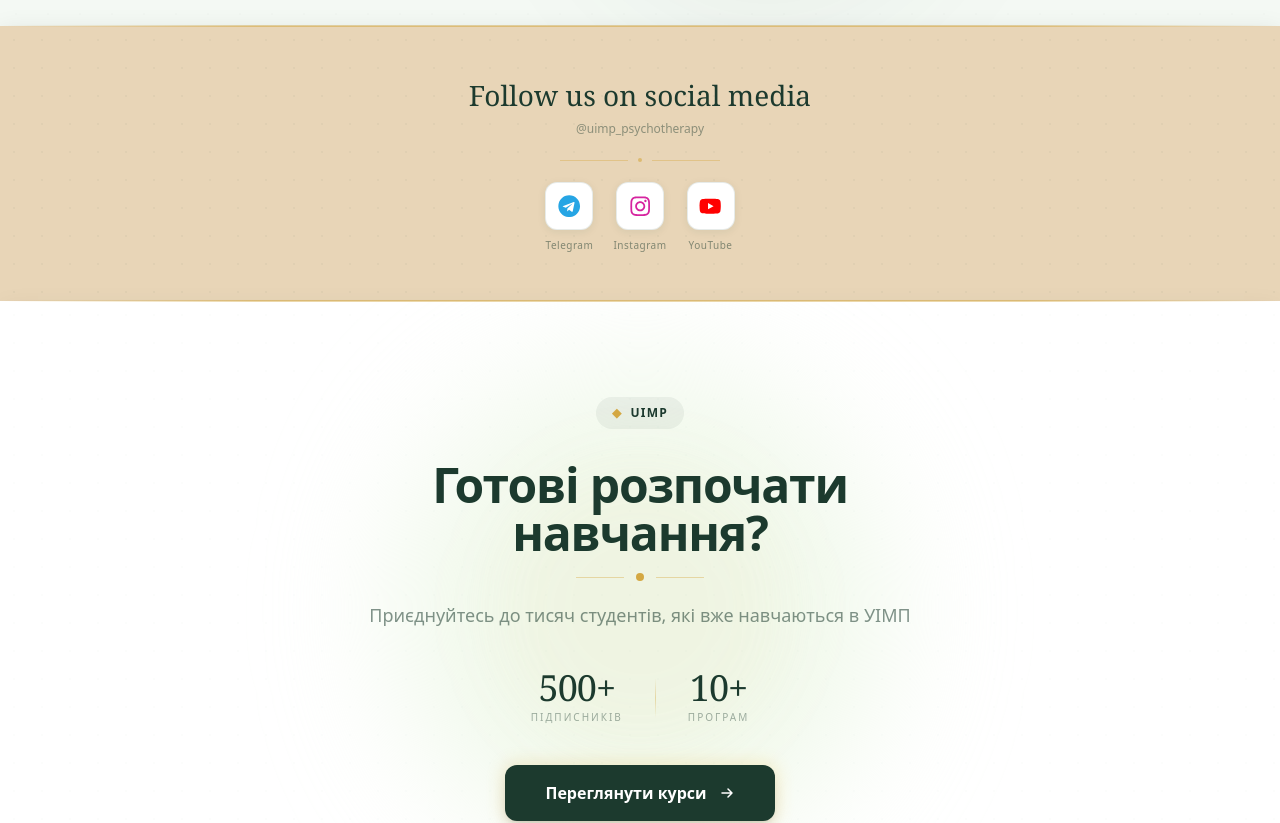
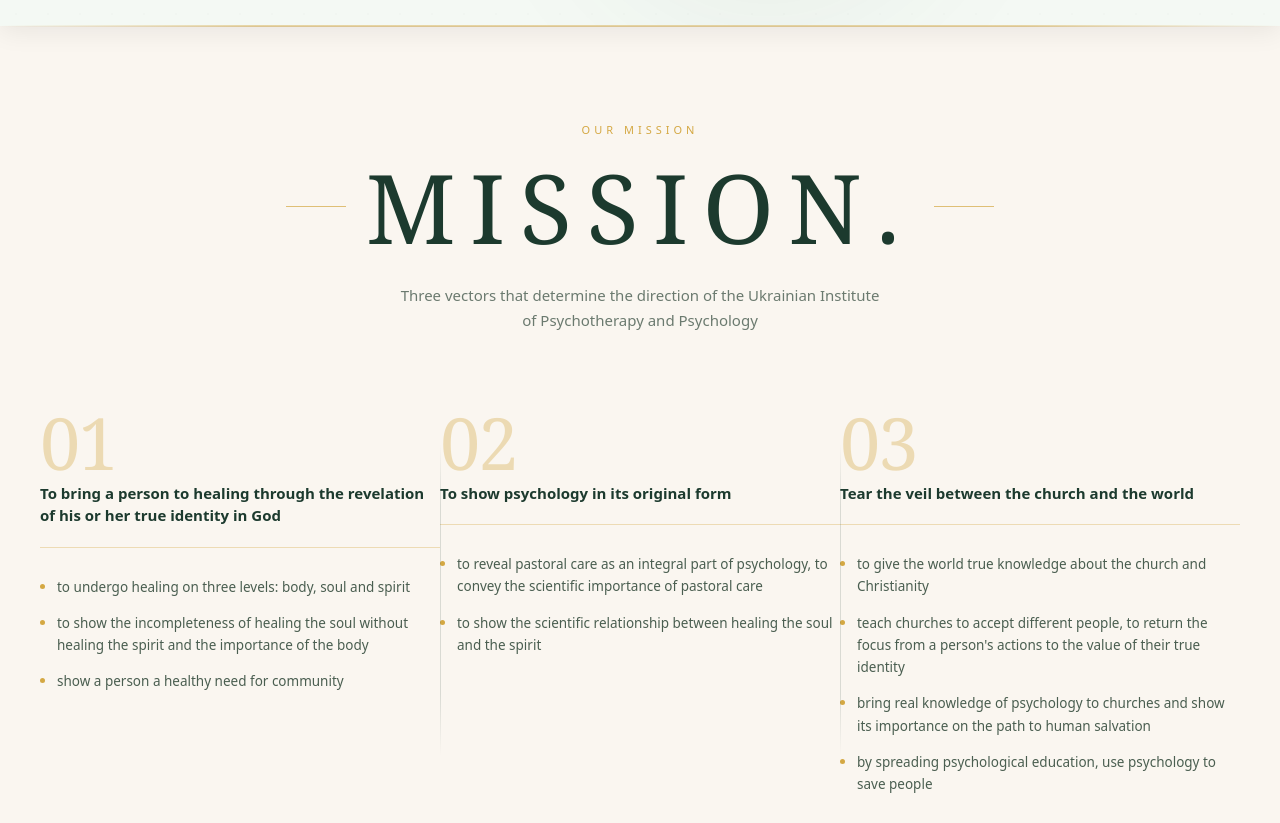
Before and after one commit to shaposhnikmcd-code/lms-platform, a Next.js app: page /en in a window 1280 px wide. Shown: the part 1500-2323 px from the top of the page. Built offline with nearby package versions, Linux system fonts and the light colour scheme; no server answers.

Commit message:
fix MissionSection - remove style tag, full inline styles

```diff
--- a/components/home/MissionSection.tsx
+++ b/components/home/MissionSection.tsx
@@ -1,56 +1,108 @@
 "use client";
 
-import { FaTelegram, FaInstagram, FaYoutube } from 'react-icons/fa';
-import { useTranslations } from 'next-intl';
+import { useEffect, useRef, useState } from "react";
+import { useTranslations } from "next-intl";
 
-const tgUrl = "https://t.me/shaposhnykpsy";
-const igUrl = "https://www.instagram.com/uimp_psychotherapy";
-const ytUrl = "https://www.youtube.com/@bible_psychotherapy";
+export default function MissionSection() {
+  const sectionRef = useRef<HTMLDivElement>(null);
+  const [visible, setVisible] = useState(false);
+  const t = useTranslations("MissionSection");
 
-export default function SocialSection() {
-  const t = useTranslations('Footer');
+  const missionData = [
+    { num: "01", title: t("m1title"), items: [t("m1i1"), t("m1i2"), t("m1i3")] },
+    { num: "02", title: t("m2title"), items: [t("m2i1"), t("m2i2")] },
+    { num: "03", title: t("m3title"), items: [t("m3i1"), t("m3i2"), t("m3i3"), t("m3i4")] },
+  ];
+
+  useEffect(() => {
+    const observer = new IntersectionObserver(
+      ([entry]) => {
+        if (entry.isIntersecting) { setVisible(true); observer.disconnect(); }
+      },
+      { threshold: 0.1 }
+    );
+    if (sectionRef.current) observer.observe(sectionRef.current);
+    return () => observer.disconnect();
+  }, []);
 
   return (
-    <section style={{ background: '#E8D5B7', position: 'relative', overflow: 'hidden', boxShadow: '0 6px 24px rgba(0,0,0,0.1)', zIndex: 1 }}>
+    <section
+      ref={sectionRef}
+      style={{ background: '#FAF6F0', padding: '96px 24px 104px', overflow: 'hidden', position: 'relative' }}
+    >
       {/* Top divider */}
-      <div style={{ position: 'absolute', top: 0, left: 0, right: 0, height: '1px', background: 'linear-gradient(90deg, transparent 0%, #D4A843 20%, #D4A843 80%, transparent 100%)', opacity: 0.55, zIndex: 3 }} />
+      <div style={{ position: 'absolute', top: 0, left: 0, right: 0, height: 1, background: 'linear-gradient(90deg, transparent 0%, #D4A843 20%, #D4A843 80%, transparent 100%)', opacity: 0.5 }} />
       {/* Bottom divider */}
-      <div style={{ position: 'absolute', bottom: 0, left: 0, right: 0, height: '1px', background: 'linear-gradient(90deg, transparent 0%, #D4A843 20%, #D4A843 80%, transparent 100%)', opacity: 0.55, zIndex: 3 }} />
+      <div style={{ position: 'absolute', bottom: 0, left: 0, right: 0, height: 1, background: 'linear-gradient(90deg, transparent 0%, #D4A843 20%, #D4A843 80%, transparent 100%)', opacity: 0.5 }} />
 
-      <div className="absolute inset-0 pointer-events-none" style={{ backgroundImage: 'radial-gradient(circle, rgba(28,58,46,0.04) 1px, transparent 1px)', backgroundSize: '28px 28px' }} />
+      <div style={{ maxWidth: 1200, margin: '0 auto' }}>
 
-      <div className="relative z-10 max-w-xl mx-auto px-6 py-12 flex flex-col items-center gap-5">
-        <div className="text-center">
-          <h3 style={{ fontFamily: 'Georgia, serif', fontSize: 'clamp(20px, 3vw, 28px)', fontWeight: 400, color: '#1C3A2E', margin: '0 0 4px' }}>{t('social')}</h3>
-          <p style={{ fontSize: 12, color: 'rgba(28,58,46,0.45)', fontWeight: 300 }}>{"@uimp_psychotherapy"}</p>
+        {/* Header */}
+        <div style={{ textAlign: 'center', marginBottom: 72, transform: visible ? 'translateY(0)' : 'translateY(40px)', opacity: visible ? 1 : 0, transition: 'transform 0.8s cubic-bezier(0.16,1,0.3,1), opacity 0.8s ease' }}>
+          <span style={{ fontSize: 11, fontWeight: 500, letterSpacing: '4px', textTransform: 'uppercase' as const, color: '#D4A843', marginBottom: 20, display: 'block' }}>
+            {t("eyebrow")}
+          </span>
+          <h2 style={{ fontFamily: 'Georgia, "Times New Roman", serif', fontSize: 'clamp(52px, 8vw, 96px)', fontWeight: 300, letterSpacing: '0.15em', color: '#1C3A2E', lineHeight: 1, margin: '0 0 28px', textTransform: 'uppercase' as const }}>
+            <span style={{ display: 'flex', alignItems: 'center', justifyContent: 'center', gap: 20 }}>
+              <span style={{ display: 'inline-block', height: 1, width: 60, background: '#D4A843', opacity: 0.7 }} />
+              {t("title")}
+              <span style={{ display: 'inline-block', height: 1, width: 60, background: '#D4A843', opacity: 0.7 }} />
+            </span>
+          </h2>
+          <p style={{ fontSize: 15, color: '#6B7A6F', maxWidth: 480, margin: '0 auto', lineHeight: 1.7, fontWeight: 300 }}>
+            {t("subtitle")}
+          </p>
         </div>
 
-        <div style={{ display: 'flex', alignItems: 'center', gap: 10, width: 160 }}>
-          <div style={{ flex: 1, height: 1, background: 'rgba(212,168,67,0.4)' }} />
-          <div style={{ width: 4, height: 4, borderRadius: '50%', background: '#D4A843', opacity: 0.6 }} />
-          <div style={{ flex: 1, height: 1, background: 'rgba(212,168,67,0.4)' }} />
+        {/* Grid */}
+        <div style={{ display: 'grid', gridTemplateColumns: 'repeat(3, 1fr)' }}>
+          {missionData.map((m, idx) => (
+            <div
+              key={m.num}
+              style={{
+                padding: '0 40px',
+                position: 'relative',
+                paddingLeft: idx === 0 ? 0 : undefined,
+                paddingRight: idx === 2 ? 0 : undefined,
+                transform: visible ? 'translateY(0)' : 'translateY(50px)',
+                opacity: visible ? 1 : 0,
+                transition: `transform 0.9s cubic-bezier(0.16,1,0.3,1) ${idx * 0.15}s, opacity 0.9s ease ${idx * 0.15}s`,
+              }}
+            >
+              {/* Vertical separator */}
+              {idx > 0 && (
+                <div style={{ position: 'absolute', left: 0, top: '10%', height: '80%', width: 1, background: 'linear-gradient(180deg, transparent, rgba(28,58,46,0.15) 20%, rgba(28,58,46,0.15) 80%, transparent)' }} />
+              )}
+
+              <span style={{ fontFamily: 'Georgia, serif', fontSize: 72, fontWeight: 300, color: '#D4A843', opacity: 0.35, lineHeight: 1, marginBottom: 4, display: 'block', letterSpacing: '-2px' }}>
+                {m.num}
+              </span>
+              <h3 style={{ fontSize: 15, fontWeight: 600, color: '#1C3A2E', lineHeight: 1.5, marginBottom: 28, paddingBottom: 20, borderBottom: '1.5px solid rgba(212,168,67,0.35)' }}>
+                {m.title}
+              </h3>
+              <ul style={{ listStyle: 'none', padding: 0, margin: 0, display: 'flex', flexDirection: 'column' as const, gap: 14 }}>
+                {m.items.map((item, i) => (
+                  <li key={i} style={{ display: 'flex', alignItems: 'flex-start', gap: 12, fontSize: 13.5, color: '#4A5E50', lineHeight: 1.65 }}>
+                    <span style={{ width: 5, height: 5, borderRadius: '50%', background: '#D4A843', flexShrink: 0, marginTop: 8, display: 'inline-block' }} />
+                    {item}
+                  </li>
+                ))}
+              </ul>
+            </div>
+          ))}
         </div>
 
-        <div className="flex gap-5">
-          <a href={tgUrl} target="_blank" rel="noopener noreferrer" className="group flex flex-col items-center gap-2">
-            <div className="w-12 h-12 rounded-xl flex items-center justify-center transition-all duration-300 group-hover:-translate-y-1 group-hover:shadow-md" style={{ background: 'white', border: '1px solid rgba(28,58,46,0.1)', boxShadow: '0 2px 8px rgba(28,58,46,0.08)' }}>
-              <FaTelegram style={{ color: '#26A5E4', fontSize: '1.4rem' }} />
-            </div>
-            <span style={{ fontSize: 10, color: 'rgba(28,58,46,0.5)', letterSpacing: '0.05em' }}>{"Telegram"}</span>
-          </a>
-          <a href={igUrl} target="_blank" rel="noopener noreferrer" className="group flex flex-col items-center gap-2">
-            <div className="w-12 h-12 rounded-xl flex items-center justify-center transition-all duration-300 group-hover:-translate-y-1 group-hover:shadow-md" style={{ background: 'white', border: '1px solid rgba(28,58,46,0.1)', boxShadow: '0 2px 8px rgba(28,58,46,0.08)' }}>
-              <FaInstagram style={{ color: '#d6249f', fontSize: '1.4rem' }} />
-            </div>
-            <span style={{ fontSize: 10, color: 'rgba(28,58,46,0.5)', letterSpacing: '0.05em' }}>{"Instagram"}</span>
-          </a>
-          <a href={ytUrl} target="_blank" rel="noopener noreferrer" className="group flex flex-col items-center gap-2">
-            <div className="w-12 h-12 rounded-xl flex items-center justify-center transition-all duration-300 group-hover:-translate-y-1 group-hover:shadow-md" style={{ background: 'white', border: '1px solid rgba(28,58,46,0.1)', boxShadow: '0 2px 8px rgba(28,58,46,0.08)' }}>
-              <FaYoutube style={{ color: '#FF0000', fontSize: '1.4rem' }} />
-            </div>
-            <span style={{ fontSize: 10, color: 'rgba(28,58,46,0.5)', letterSpacing: '0.05em' }}>{"YouTube"}</span>
-          </a>
+        {/* Ornament */}
+        <div style={{ textAlign: 'center', marginTop: 72, opacity: visible ? 1 : 0, transform: visible ? 'translateY(0)' : 'translateY(20px)', transition: 'opacity 0.8s ease 0.6s, transform 0.8s ease 0.6s' }}>
+          <div style={{ display: 'inline-flex', alignItems: 'center', gap: 16 }}>
+            <div style={{ width: 48, height: 1, background: '#D4A843', opacity: 0.4 }} />
+            <div style={{ width: 4, height: 4, borderRadius: '50%', background: '#D4A843', opacity: 0.4 }} />
+            <div style={{ width: 4, height: 4, borderRadius: '50%', background: '#D4A843', opacity: 0.4 }} />
+            <div style={{ width: 4, height: 4, borderRadius: '50%', background: '#D4A843', opacity: 0.4 }} />
+            <div style={{ width: 48, height: 1, background: '#D4A843', opacity: 0.4 }} />
+          </div>
         </div>
+
       </div>
     </section>
   );
```
